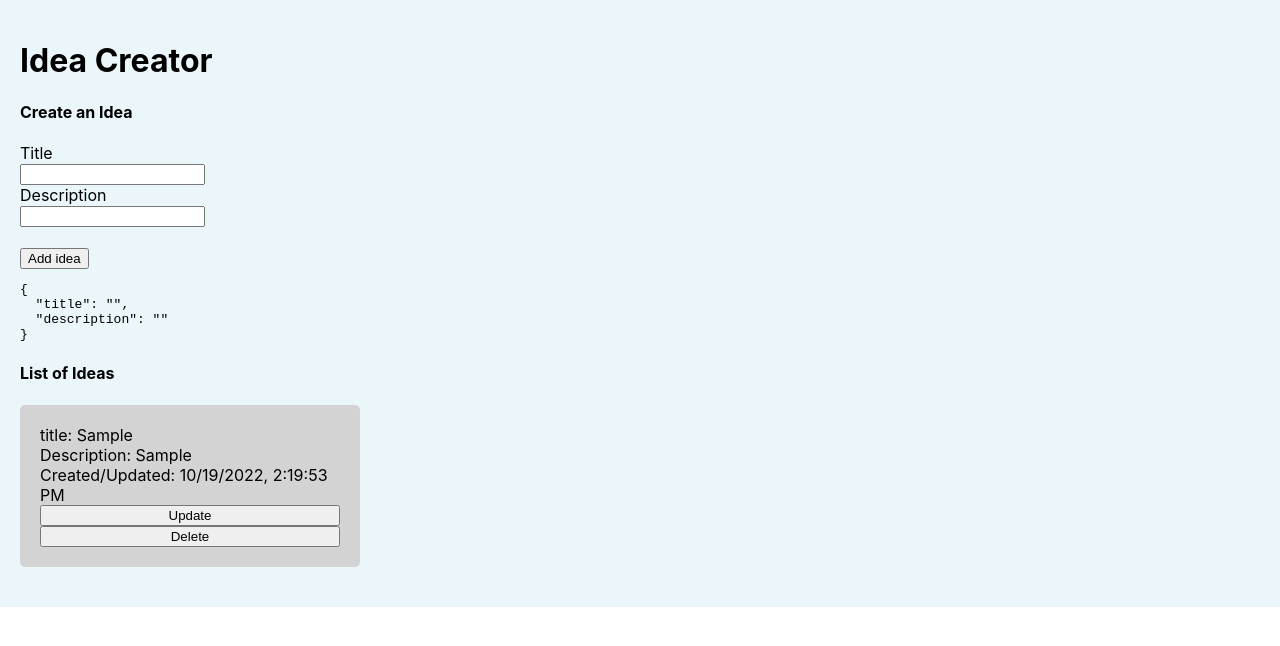
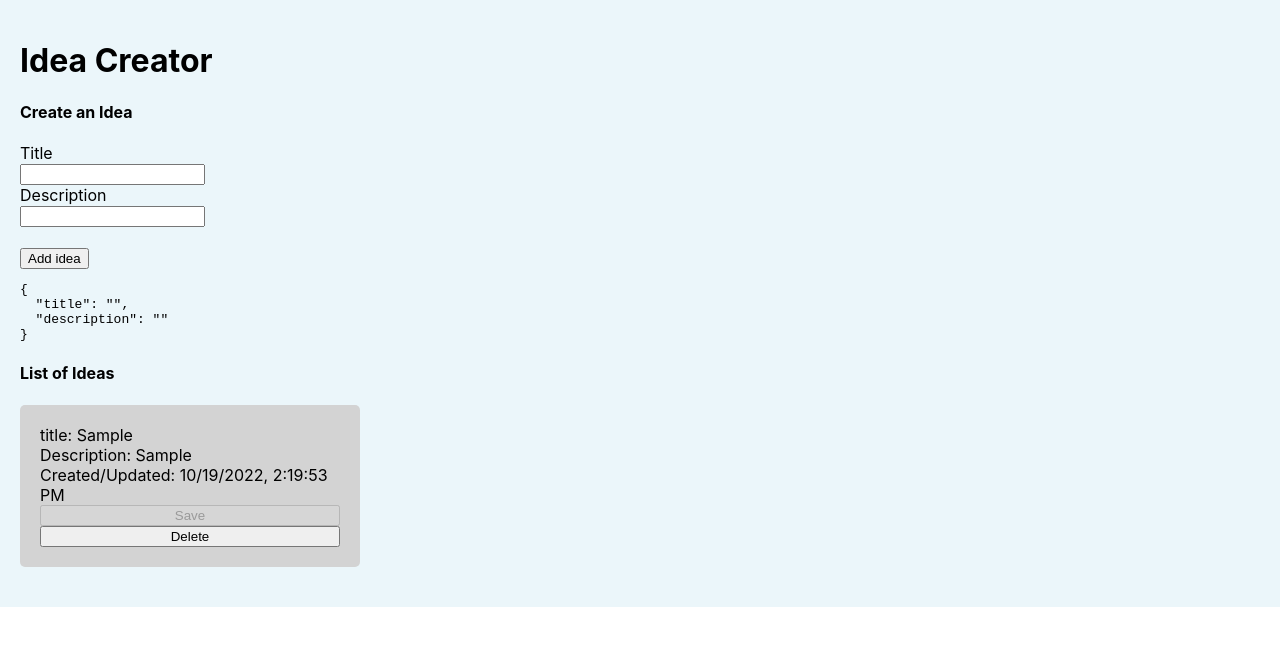
Before and after one commit to kammanz/idea-creator, a React (Create React App) app: page / in a window 1280 px wide. Both pictures are taken after typing "Sample", "Sample" into the empty fields and a click on the button "Add idea". Shown: the top 646 px of the page. Built offline with nearby package versions, Linux system fonts and the light colour scheme.

Commit message:
fix bug now only selected idea has conditional button render

```diff
--- a/src/components/Card.js
+++ b/src/components/Card.js
@@ -3,6 +3,7 @@ import styles from './Card.module.css';
 
 const Card = ({
   selectedIdea,
+  selectedIdea: { isTitleActive, isDescriptionActive },
   title,
   description,
   date,
@@ -14,19 +15,21 @@ const Card = ({
   handleTitleChange,
   handleDescriptionChange,
   handleActivateDescription,
+  handleBlur,
 }) => {
   return (
     <div className={styles.card}>
-      {isSelectedIdea && selectedIdea.isTitleActive ? (
+      {isSelectedIdea && isTitleActive ? (
         <input
           type="text"
           defaultValue={selectedIdea.title}
           onChange={handleTitleChange}
+          onBlur={handleBlur}
         />
       ) : (
         <div onClick={() => handleActivateTitle(id)}>title: {title}</div>
       )}
-      {isSelectedIdea && selectedIdea.isDescriptionActive ? (
+      {isSelectedIdea && isDescriptionActive ? (
         <input
           type="textarea"
           defaultValue={selectedIdea.description}
@@ -38,7 +41,16 @@ const Card = ({
         </div>
       )}
       <div>Created/Updated: {date}</div>
-      <button onClick={() => handleUpdate(id)}>Update</button>
+      <button
+        onClick={() => handleUpdate(id)}
+        disabled={
+          (isSelectedIdea && isTitleActive) ||
+          (isSelectedIdea && isDescriptionActive)
+            ? false
+            : true
+        }>
+        Save
+      </button>
       <button onClick={() => handleDelete(id)}>Delete</button>
     </div>
   );
--- a/src/components/List.js
+++ b/src/components/List.js
@@ -34,6 +34,8 @@ const List = () => {
   };
 
   const handleUpdate = (id) => {
+    console.log('handle update ran');
+    console.log('selectedIdea.title', selectedIdea.title);
     let date = new Date();
     let dateNum = date.getTime();
     let dateString = date.toLocaleString();
@@ -78,6 +80,11 @@ const List = () => {
     setSelectedIdea({ ...selectedIdea, description: e.target.value });
   };
 
+  const handleBlur = () => {
+    console.log('handle blur');
+    setSelectedIdea({});
+  };
+
   return (
     <>
       <h4>Create an Idea</h4>
@@ -101,6 +108,7 @@ const List = () => {
                 handleActivateDescription={handleActivateDescription}
                 handleTitleChange={handleTitleChange}
                 handleDescriptionChange={handleDescriptionChange}
+                handleBlur={handleUpdate}
               />
             </div>
           );
```
